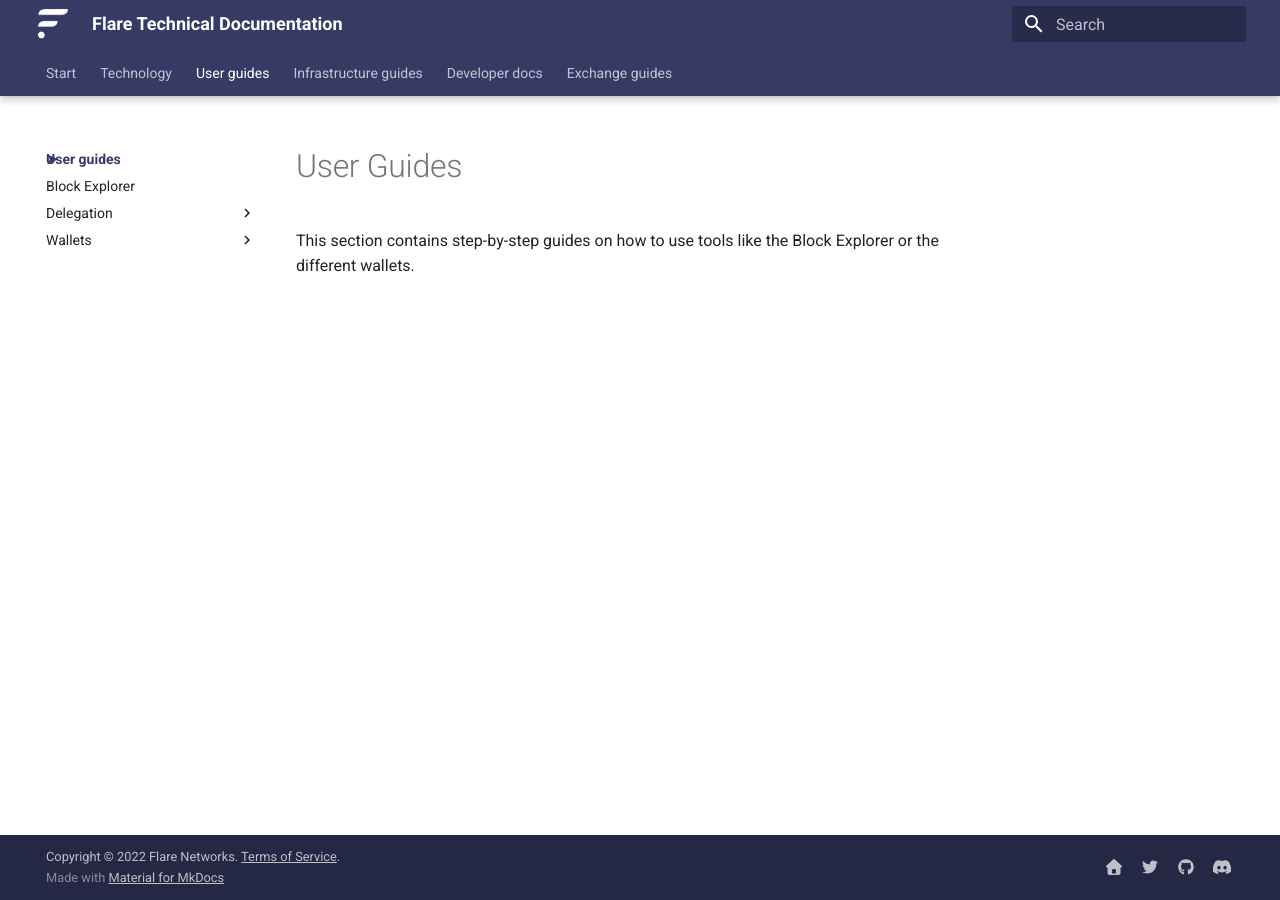
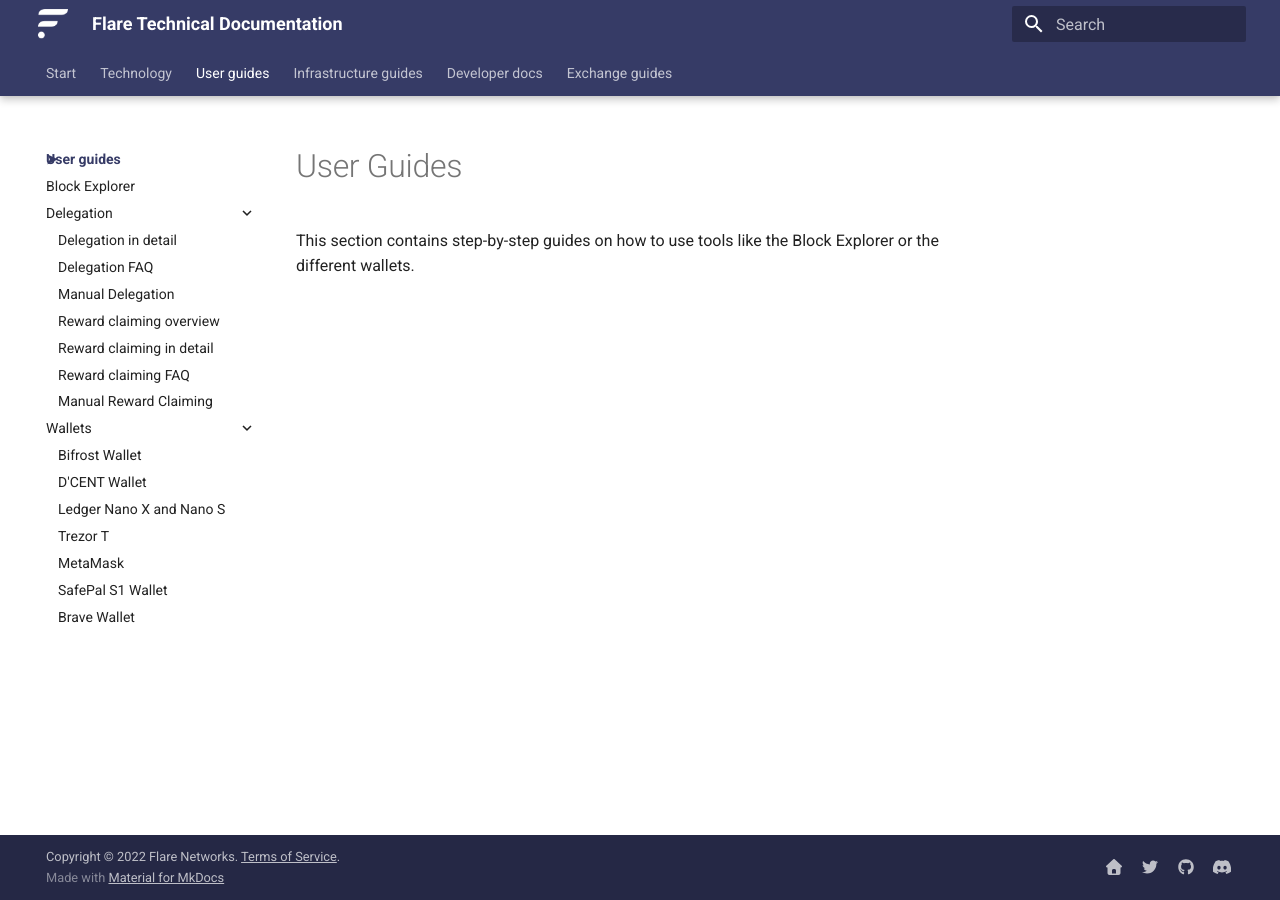
Before and after one commit to flare-foundation/docs, an MkDocs documentation site: the page built from docs/user/index.md, in a window 1280 px wide. Built offline with MkDocs 1.6.1 and Material for MkDocs 9.7.7, drawn with Linux system fonts in a browser that asks for light colours; comment, search, counter and statistics services are not loaded.

Commit message:
Have all sections of the TOC expand by default

```diff
--- a/mkdocs.yml
+++ b/mkdocs.yml
@@ -11,6 +11,7 @@
     - navigation.tabs.sticky    # Navigation tabs are always visible
     - navigation.top            # "Back to top" button appears upon upward scrolling
     - navigation.indexes        # Allow section headers to have a page (see tech/index.md)
+    - navigation.expand         # Have all sections of the TOC expand by default
     - content.tabs.link
 markdown_extensions:
   - admonition                  # Info boxes (in different colors)
```
